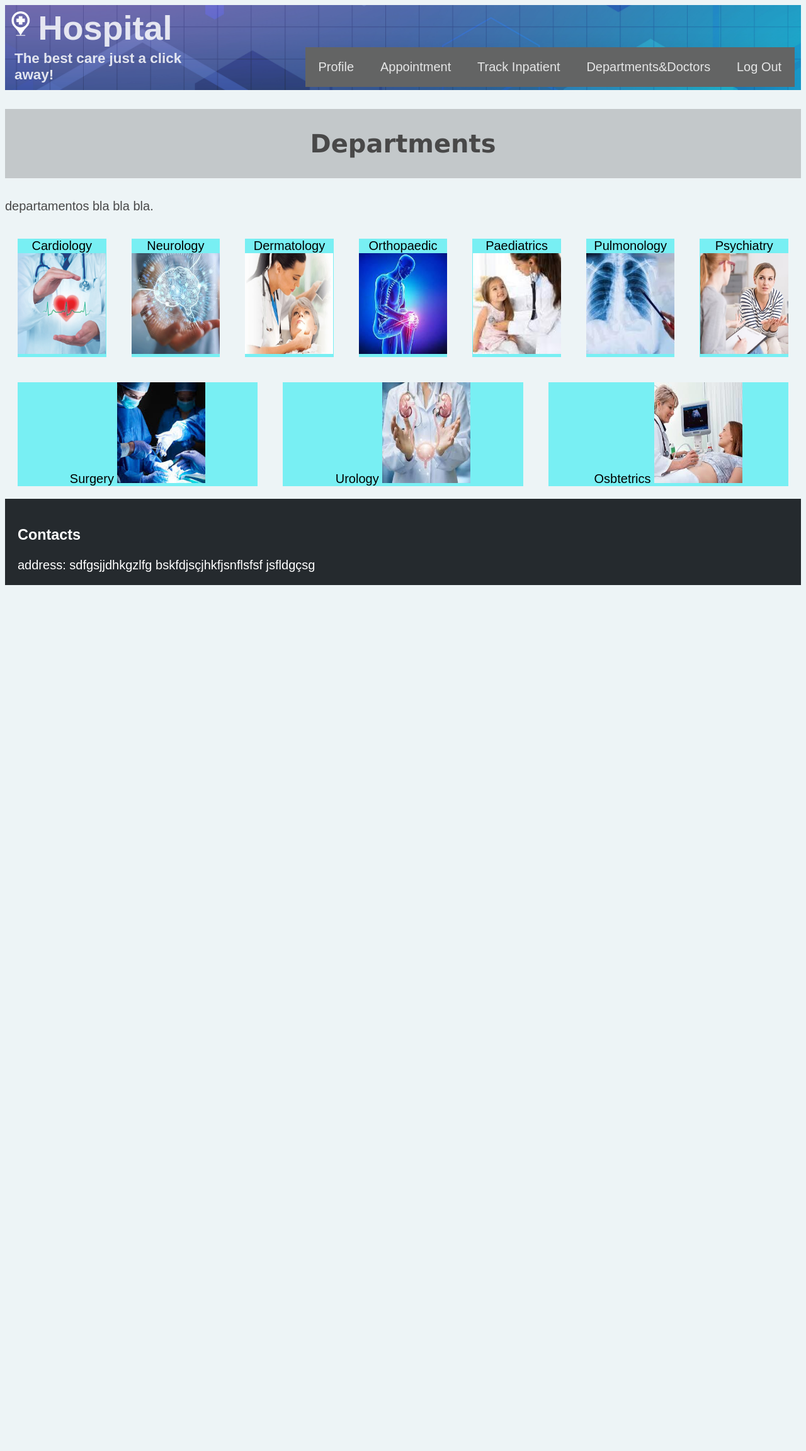
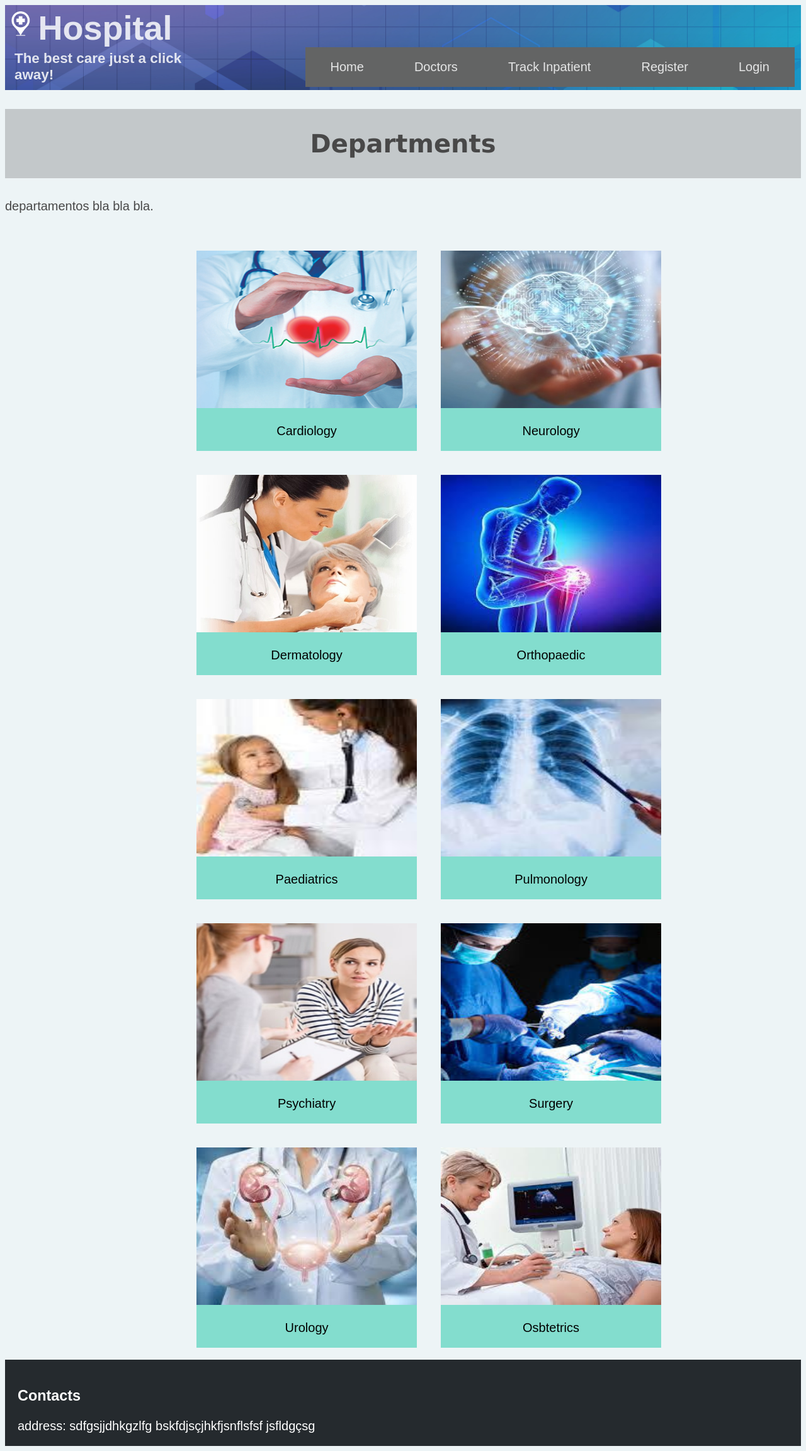
Before and after one commit to AMfeta99/FEUP-ESIN, a PHP site: page /department.php in a window 1280 px wide. Shown: the whole page at 63% size. Before the commit the page ends 929 px from the top, so only its background shows below. Run offline with PHP 8.4, Linux system fonts and the light colour scheme; data comes from the database, SQL or seed files in the repository; data that the repository does not hold is empty.

Commit message:
resolver problemas de Css e php

```diff
--- a/department.php
+++ b/department.php
@@ -1,5 +1,5 @@
-<!-- Pagina após login-->
 <?php
+
   $dbh = new PDO ('sqlite:hospital_manegment.db');
 
   $dbh->setAttribute(PDO::ATTR_DEFAULT_FETCH_MODE, PDO::FETCH_ASSOC);
@@ -40,11 +40,13 @@
           <h2><a>The best care just a click away!</a></h2>
 
           <ul id="links">
-            <li><a href="index_f_login.html">Profile</a></li>
-            <li><a href="Appointment.html">Appointment</a></li>
-            <li><a href="impatient.html">Track Inpatient</a></li>
-            <li><a href="department.html">Departments&Doctors</a></li>
-            <li><a href="index.html" id="out">Log Out</a></li>
+            <li><a href="index.php">Home</a></li>
+            <!---<li><a href="Appointment.html">Appointment</a></li>
+            <li><a href="index.html" id="out">Log Out</a></li>--->
+            <li><a href="departament&doctors.php">Doctors</a></li>
+            <li><a href="index.php">Track Inpatient</a></li>
+            <li><a href="register.html">Register</a></li>
+            <li><a href="index.php">Login</a></li>
           </ul> </div>
       </header>
 
@@ -58,24 +60,22 @@
             <section class = "departments">
 
               <div id="pagdepartment" class = "departments_block">
-
-            <div id="speciality_cards_dep"><a href = "departments&doctors.html">
-            <ul>
                 <?php if ($err == null) { ?> <!--if there was no error -->
                 <?php foreach ($result as $row) { ?>
-                <li>
-                <a href="departament&doctors.html" ><?php echo $row["name"] ?></a>
-                <img src="images/departments/<?php echo $row["number"]?>.jpg" alt="7" style = "width: 140px; height: 160px;" >
-              </li>
+
+                <div class="col-6">
+                  <div id="speciality_cards_dep"><a href="departament&doctors.php?dep=<?php echo $row["number"]?>&name=<?php echo $row["name"]?>">
+                      <img src="images/departments/<?php echo $row["number"]?>.jpg" alt="7" style = "width:100%; height: 250px;" >
+                      <p><?php echo $row["name"] ?></p>
+                </div></a>
+                </div>
 
                     <?php } ?>
                     <?php } else {?>
                       <p><?php echo "There was an error retrieving the categories"; ?></p>
                     <?php } ?>
-            </ul>
-            </a></div>
+              </div>
 
-          </div>
             </section>
           </article>
       </section>
--- a/layout.css
+++ b/layout.css
@@ -71,7 +71,6 @@ body>header h2 {
 
 .about{
     display:grid;
-    margin-left: 15%;
     grid-template-rows: [about_begin] auto [about_end_info_start] auto [info_end];
     grid-template-columns: [start_img] 2fr [end_img_start_text] 3fr [end_text];
     grid-template-areas: "about about"
@@ -91,51 +90,62 @@ body>header h2 {
     grid-area: about;
 }
 
-/* Departments */
+/* Tentei por o flex no centro mas não estou a conseguir
 
-#departments .indexdepartment{
-    display: flex;
-    flex-wrap: wrap;
-    flex-direction: row;
-    align-items: stretch;
+
+/* .departments{
+    display: grid;
+    text-align: center;
+    grid-template-rows: [title] auto [h2] auto [block_start] auto [block_end];
+    grid-template-columns: [blank] 1fr [info_begin] 6fr [info_end] 1fr [blank2];
+    grid-template-areas: "blank title blank"
+                        "blank paragraph blank"
+                        "blank info blank"
 }
 
-#departments .indexdepartment article{
-    background-color: rgb(120, 239, 243);
-    padding: 0em;
-    margin: 1em;
-    display: grid;
-    justify-items: center;
+.departments >h2{
+    grid-area: title;
 }
 
-#departments .indexdepartment article a{
-    text-decoration: none;
-    color: black;
-}
-#departments .indexdepartment article h3{
-    text-align: center;
-    margin: 1em;
-}
-#departments .indexdepartment article img{
-    margin: 0em;
+.departments >p {
+    grid-area: paragraph;
 }
 
-
-
-
-
-/*
-
-body> form{
-    display:grid;
-    grid-template-columns:[marg]2fr[submition]5fr[cancelation]auto [marg2]2fr;
-    grid-template-rows: [title] 2fr [cenas]auto[buttons]1fr;
-
-    grid-template-areas: "margem forms forms margem"
-                        "margem forms forms margem"
-                        "margem submition cancelation margem";
+.departments .departments_block{
+    grid-area: info;
 }
 */
+.departments_block {
+    display: flex;
+    flex-direction: row;
+    flex-wrap: wrap;
+    align-items: stretch;
+    justify-content: center;
+    text-align: center;
+   /* margin-left: 20%;*/
+}
+
+#indexdepartment{
+    max-width: 900px;
+}
+
+#pagdepartment{
+    max-width: 90%;
+}
+
+/* Flex Container */
+#indexdepartment>.col-6 {
+	max-width: 500px;
+    display: flex;
+    margin:4px;
+}
+
+#pagdepartment>.col-6 {
+	max-width: 600px;
+    display: flex;
+    margin:4px;
+}
+
 
 /*______________________index_f_login.html___________________*/
 body> #profile_pag{
@@ -180,42 +190,3 @@ aside {
     grid-column: start/middle;
     grid-row: info/end;
 }
-
-/*____________________departement_____________*/
-
-#speciality_cards_dep:hover{
-    border-radius: 10px;
-    box-shadow: 0 4px 8px 0 rgba(0,0,0,0,2), 0 6px 20px 0 rgba(0,0,0,0,19) ;
-    transform: scale(1,1);
-    transition: 0.4s;
-}
-
-#speciality_cards_dep ul{
-    display: flex;
-    padding: 0;
-    margin: 0;
-    flex-wrap: wrap;
-}
-
-#speciality_cards_dep ul li{
-    flex: 1;
-    display: block;
-    flex-grow: 1;
-    padding: 0em;
-    margin: 1em;
-
-    background-color: rgb(120, 239, 243);
-    text-align: center;
-    font-size: 1em;
-    width: 350px;
-}
-#speciality_cards_dep a{
-    text-decoration: none;
-    color: black;
-    text-align: center;
-
-}
-
-#speciality_cards_dep ul li img{
-    margin: 0em;
-}
--- a/style.css
+++ b/style.css
@@ -2,7 +2,7 @@
 
 /* ________________________Geral___________________________________*/
 body > header {
-    background-image: url("c.jpg") ;
+    background-image: url(c.jpg) ;
     background-position: center;
     background-repeat: no-repeat;
     background-size: cover;
@@ -116,18 +116,51 @@ body > footer p {
 
 /* Departments */
 
+.departments .departments_block  a{
+    text-decoration: none;
+    color: black;
 
+}
+#speciality_cards p{
+  font-size: 15px;
+}
+
+#speciality_cards{
+  margin: 5px;
+	text-align: center;
+  font-size: 1.5em;
+ /* padding: 0; / não sei porque esta a assumir padding 1 e width 80 px /
+  width: 150px;*/
+}
 
 
 /* _______________________index.html__________________________*/
 
+/*departments*/
+.col-6:hover {
+  /*transform: scale(1.1);*/
+  /*background-color: rgba(131, 221, 206, 0.8);*/
+  background-color: rgba(60, 71, 70, 0.322);
+  border-radius: 10px;
+  box-shadow: 0 4px 8px 0 rgba(0, 0, 0, 0.2), 0 6px 20px 0 rgba(0, 0, 0, 0.19);
+  transition: 0.3s;
+}
+
+.departments{
+  margin-top: 40px;
+  margin-left: 15%;
+}
+
 /* Flex Item */
-/* Departments */
-/* Ao inspecionar a pagina não aparece estas condiçoes*/
-
-
-
-
+#speciality_cards {
+/* O flex: 1; é necessário para que cada item se expanda ocupando o tamanho máximo do container. */
+flex: 1;
+margin: 0px;
+background: rgb(131, 221, 206);
+text-align: center;
+font-size: 1.5em;
+width: 150px;
+}
 
 /*login*/
 
@@ -171,6 +204,35 @@ body > footer p {
   margin-top: 0;
 }
 
+#speciality_cards_dep{
+  /* O flex: 1; é necessário para que cada item se expanda ocupando o tamanho máximo do container. */
+  flex: 1;
+  margin: 5px;
+  background: rgb(131, 221, 206);
+  text-align: center;
+    font-size: 1.5em;
+    width: 350px;
+  }
+/*
+  #speciality_cards_dep{
+    font-size: 20px;
+  }*/
+
+  #speciality_cards_dep{
+    margin: 15px;
+    text-align: center;
+    font-size: 1em;
+    list-style-type: none;
+   /* padding: 0; / não sei porque esta a assumir padding 1 e width 80 px /
+    width: 150px;*/
+  }
+
+  #speciality_cards_dep:hover {
+    border-radius: 10px;
+    box-shadow: 0 4px 6px 0 rgba(0, 0, 0, 0.2), 0 6px 18px 0 rgba(0, 0, 0, 0.19);
+    transform: scale(1.1);
+    transition: 0.4s;
+  }
 
 /*______________________index_f_login.html_____________*/
 
```
Also changed, not shown: departament&doctors.php (added, +91 -0 lines), index.php (+11 -11 lines). Lines whose indentation alone changed are shown as unchanged.
